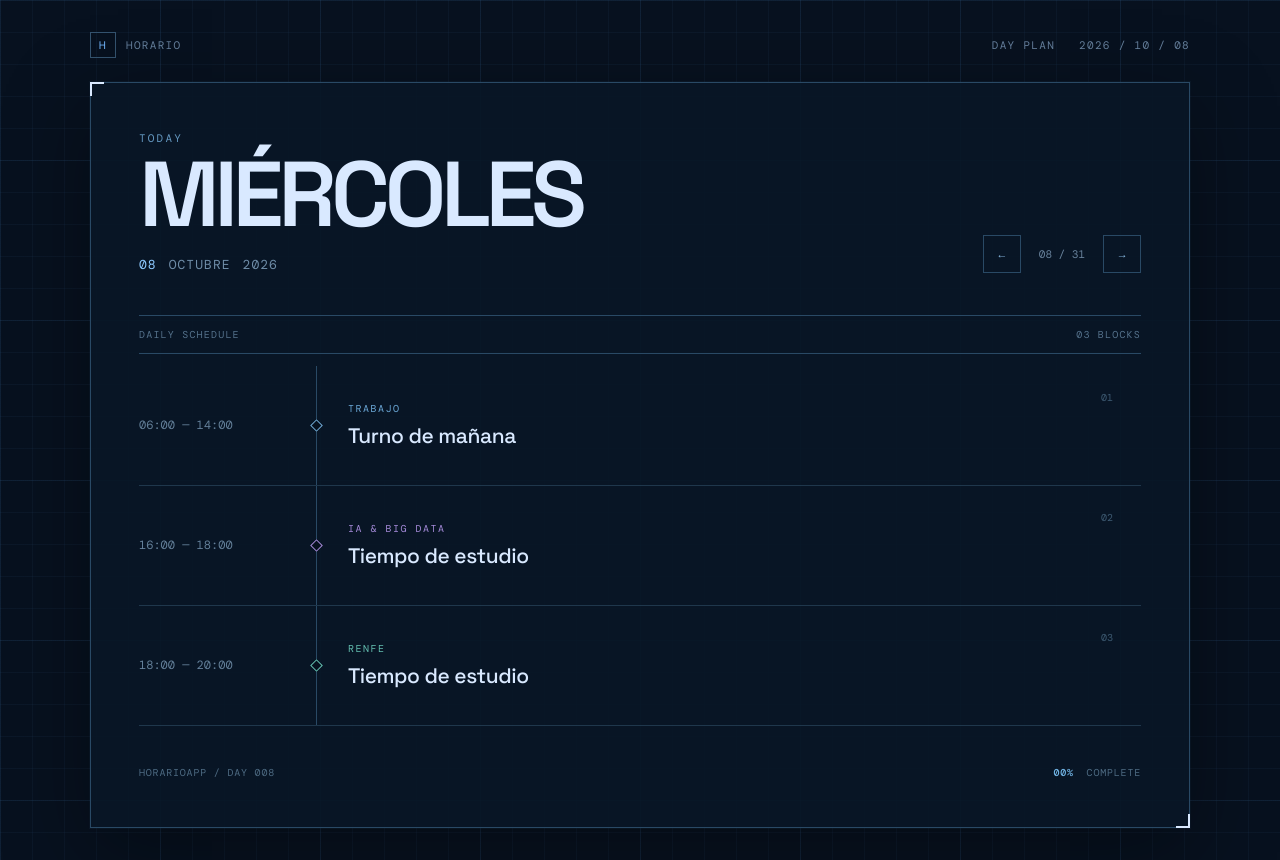
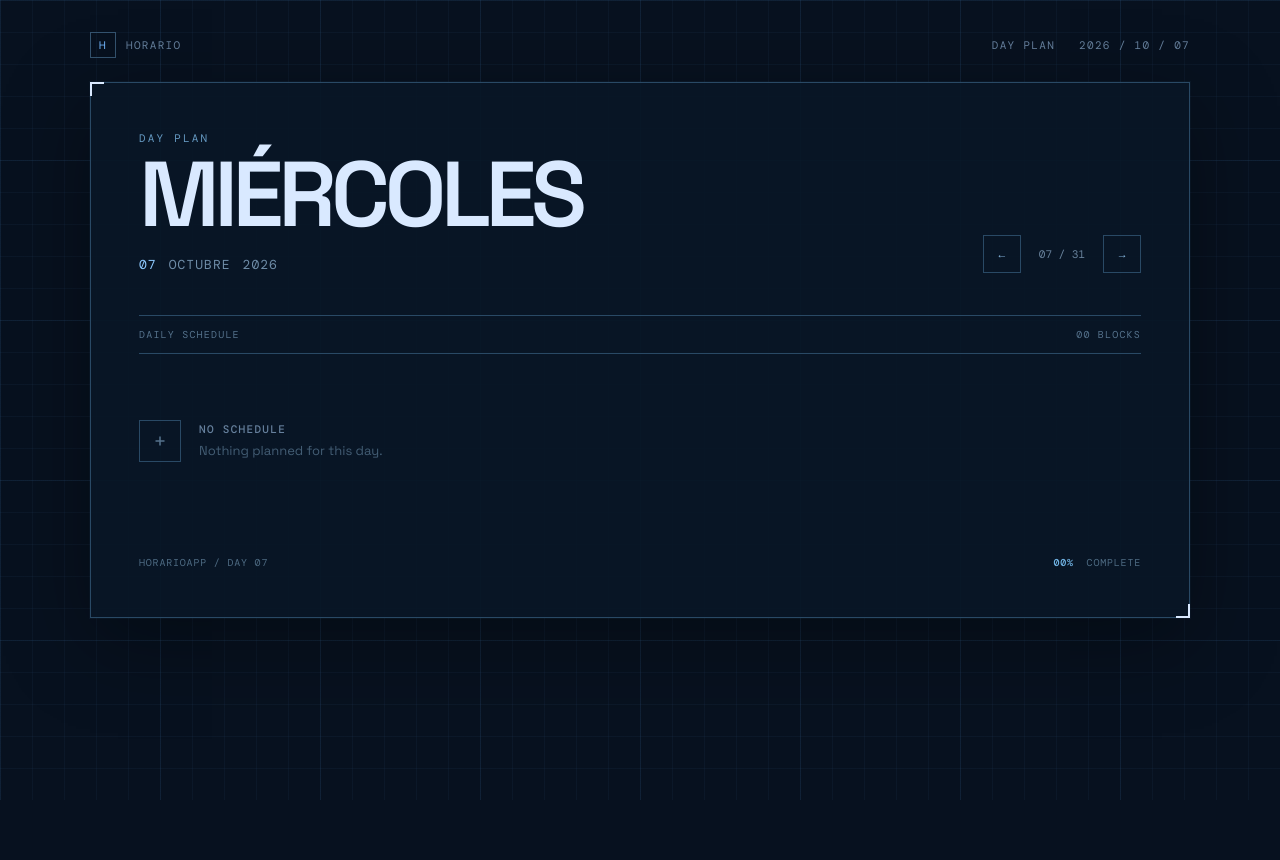
Before and after one commit to DevFabK/HorarioApp, a Vue app: page / in a window 1280 px wide. Both pictures are taken after a click on the button "Día anterior". After the commit the page ends 800 px from the top, so only its background shows below. Built offline with nearby package versions, Linux system fonts and the light colour scheme.

Commit message:
Mejora de la navegación y estados vacíos

```diff
--- a/src/App.vue
+++ b/src/App.vue
@@ -1,37 +1,88 @@
 <script setup>
-const day = {
-  weekday: 'MIÉRCOLES',
-  date: '08',
-  month: 'OCTUBRE',
-  year: '2026'
+import { computed, ref } from 'vue'
+import { schedule } from './data/schedule'
+
+const currentDate = ref('2026-10-08')
+
+const dayNames = [
+  'DOMINGO',
+  'LUNES',
+  'MARTES',
+  'MIÉRCOLES',
+  'JUEVES',
+  'VIERNES',
+  'SÁBADO'
+]
+
+const monthNames = [
+  'ENERO',
+  'FEBRERO',
+  'MARZO',
+  'ABRIL',
+  'MAYO',
+  'JUNIO',
+  'JULIO',
+  'AGOSTO',
+  'SEPTIEMBRE',
+  'OCTUBRE',
+  'NOVIEMBRE',
+  'DICIEMBRE'
+]
+
+const today = '2026-10-08'
+
+const currentDay = computed(() => {
+  const [year, month, day] = currentDate.value.split('-')
+  const date = new Date(
+    Number(year),
+    Number(month) - 1,
+    Number(day)
+  )
+
+  return {
+    weekday: dayNames[date.getDay()],
+    date: day,
+    month: monthNames[date.getMonth()],
+    year: year
+  }
+})
+
+const daySchedule = computed(() => {
+  return schedule[currentDate.value] || []
+})
+
+const dayNumber = computed(() => {
+  return currentDay.value.date
+})
+
+const isToday = computed(() => {
+  return currentDate.value === today
+})
+
+function changeDay(amount) {
+  const [year, month, day] = currentDate.value.split('-')
+
+  const date = new Date(
+    Number(year),
+    Number(month) - 1,
+    Number(day)
+  )
+
+  date.setDate(date.getDate() + amount)
+
+  const newYear = date.getFullYear()
+  const newMonth = String(date.getMonth() + 1).padStart(2, '0')
+  const newDay = String(date.getDate()).padStart(2, '0')
+
+  currentDate.value = `${newYear}-${newMonth}-${newDay}`
 }
-
-const schedule = [
-  {
-    time: '06:00 — 14:00',
-    type: 'work',
-    label: 'TRABAJO',
-    title: 'Turno de mañana'
-  },
-  {
-    time: '16:00 — 18:00',
-    type: 'study',
-    label: 'IA & BIG DATA',
-    title: 'Tiempo de estudio'
-  },
-  {
-    time: '18:00 — 20:00',
-    type: 'renfe',
-    label: 'RENFE',
-    title: 'Tiempo de estudio'
-  }
-]
 </script>
 
 <template>
   <main class="blueprint">
 
     <header class="topbar">
+
       <div class="brand">
         <span class="brand-mark">H</span>
         <span>HORARIO</span>
@@ -39,8 +90,9 @@ const schedule = [
 
       <div class="topbar-info">
         <span>DAY PLAN</span>
-        <span>2026 / 10 / 08</span>
+        <span>{{ currentDate.replaceAll('-', ' / ') }}</span>
       </div>
+
     </header>
 
     <section class="day-card">
@@ -48,43 +100,67 @@ const schedule = [
       <div class="day-header">
 
         <div>
-          <span class="eyebrow">TODAY</span>
 
-          <h1>{{ day.weekday }}</h1>
+          <span class="eyebrow">
+            {{ isToday ? 'TODAY' : 'DAY PLAN' }}
+          </span>
+
+          <h1>{{ currentDay.weekday }}</h1>
 
           <div class="date">
-            <span>{{ day.date }}</span>
-            <span>{{ day.month }}</span>
-            <span>{{ day.year }}</span>
+            <span>{{ currentDay.date }}</span>
+            <span>{{ currentDay.month }}</span>
+            <span>{{ currentDay.year }}</span>
           </div>
+
         </div>
 
         <div class="day-navigation">
-          <button>←</button>
 
-          <span>08 / 31</span>
+          <button
+            type="button"
+            aria-label="Día anterior"
+            @click="changeDay(-1)"
+          >
+            ←
+          </button>
 
-          <button>→</button>
+          <span>{{ currentDay.date }} / 31</span>
+
+          <button
+            type="button"
+            aria-label="Día siguiente"
+            @click="changeDay(1)"
+          >
+            →
+          </button>
+
         </div>
 
       </div>
 
       <div class="day-line">
+
         <span>DAILY SCHEDULE</span>
-        <span>03 BLOCKS</span>
+
+        <span>
+          {{ daySchedule.length.toString().padStart(2, '0') }}
+          BLOCKS
+        </span>
+
       </div>
 
       <section class="schedule">
 
         <article
-          v-for="(item, index) in schedule"
-          :key="index"
+          v-for="(item, index) in daySchedule"
+          :key="item.id"
           class="schedule-item"
           :class="`schedule-item--${item.type}`"
         >
 
           <div class="schedule-time">
-            {{ item.time }}
+            {{ item.start }} — {{ item.end }}
           </div>
 
           <div class="schedule-marker">
@@ -94,7 +170,13 @@ const schedule = [
           <div class="schedule-content">
 
             <div class="schedule-label">
-              {{ item.label }}
+              {{
+                item.type === 'work'
+                  ? 'TRABAJO'
+                  : item.type === 'study'
+                    ? 'IA & BIG DATA'
+                    : 'RENFE'
+              }}
             </div>
 
             <h2>{{ item.title }}</h2>
@@ -102,20 +184,38 @@ const schedule = [
           </div>
 
           <div class="schedule-index">
-            0{{ index + 1 }}
+            {{ (index + 1).toString().padStart(2, '0') }}
           </div>
 
         </article>
 
+        <div
+          v-if="daySchedule.length === 0"
+          class="empty-day"
+        >
+
+          <span class="empty-day-mark">+</span>
+
+          <div class="empty-day-content">
+            <strong>NO SCHEDULE</strong>
+            <span>Nothing planned for this day.</span>
+          </div>
+
+        </div>
+
       </section>
 
       <footer class="day-footer">
-        <span>HORARIOAPP / DAY 008</span>
+
+        <span>
+          HORARIOAPP / DAY {{ dayNumber }}
+        </span>
 
         <span>
           <strong>00%</strong>
           COMPLETE
         </span>
+
       </footer>
 
     </section>
--- /dev/null
+++ b/src/data/schedule.js
@@ -0,0 +1,44 @@
+export const schedule = {
+  '2026-10-07': [],
+
+  '2026-10-08': [
+    {
+      id: 'work-2026-10-08',
+      type: 'work',
+      start: '11:00',
+      end: '18:00',
+      title: 'Trabajo'
+    },
+    {
+      id: 'study-ia-2026-10-08',
+      type: 'study',
+      start: '18:00',
+      end: '20:00',
+      title: 'IA & Big Data'
+    },
+    {
+      id: 'study-renfe-2026-10-08',
+      type: 'renfe',
+      start: '20:00',
+      end: '22:00',
+      title: 'Renfe'
+    }
+  ],
+
+  '2026-10-09': [
+    {
+      id: 'work-2026-10-09',
+      type: 'work',
+      start: '11:00',
+      end: '18:00',
+      title: 'Trabajo'
+    },
+    {
+      id: 'study-renfe-2026-10-09',
+      type: 'renfe',
+      start: '18:00',
+      end: '19:00',
+      title: 'Renfe'
+    }
+  ]
+}
--- a/src/style.css
+++ b/src/style.css
@@ -388,3 +388,46 @@ h1 {
     font-size: 10px;
   }
 }
+
+.empty-day {
+  display: flex;
+  align-items: center;
+  gap: 18px;
+
+  min-height: 150px;
+  padding: 30px 0;
+}
+
+.empty-day-mark {
+  display: grid;
+  place-items: center;
+
+  width: 42px;
+  height: 42px;
+
+  border: 1px solid #294965;
+
+  font-family: 'DM Mono', monospace;
+  font-size: 20px;
+
+  color: #55728c;
+}
+
+.empty-day-content {
+  display: flex;
+  flex-direction: column;
+  gap: 6px;
+}
+
+.empty-day-content strong {
+  font-family: 'DM Mono', monospace;
+  font-size: 11px;
+  letter-spacing: 0.12em;
+
+  color: #66809d;
+}
+
+.empty-day-content span {
+  font-size: 13px;
+  color: #435d74;
+}
```
